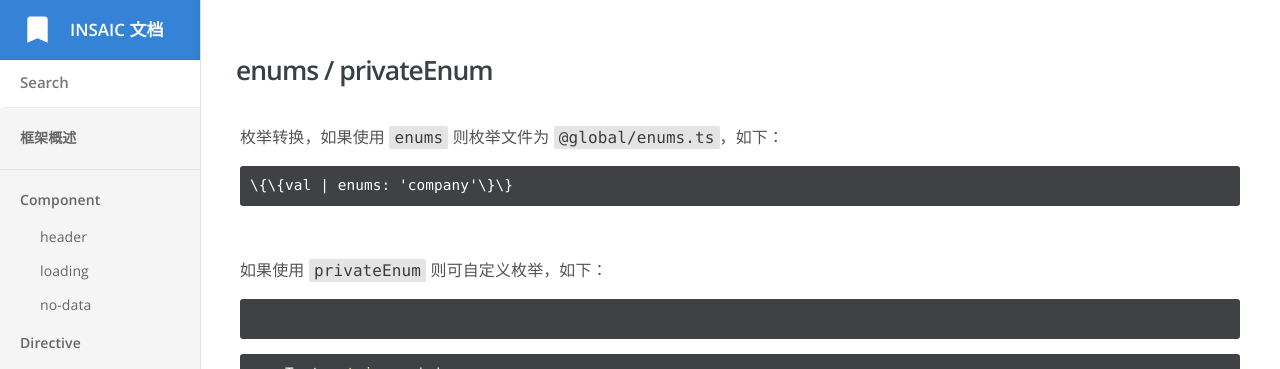
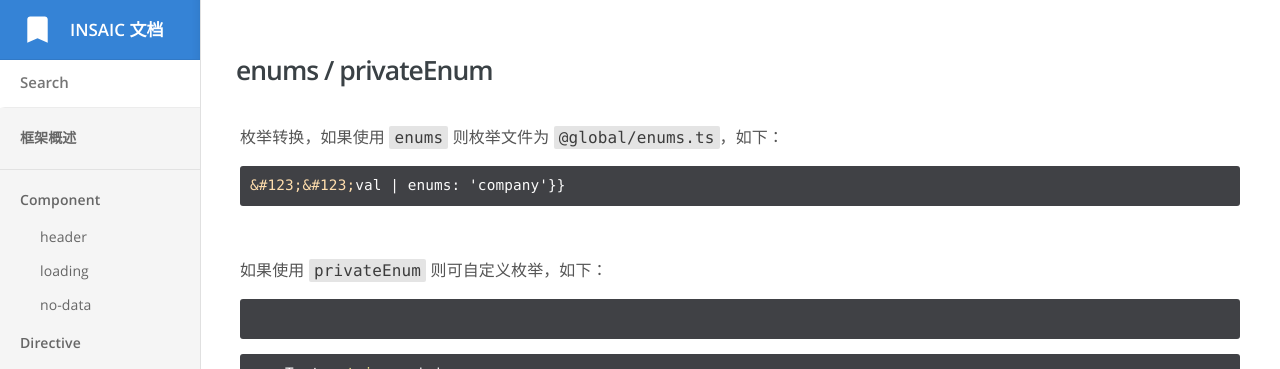
Before and after one commit to insaic/insaic.github.io, a Jekyll site: the page built from _docs/pipe/enums.md, in a window 1280 px wide. Shown: the top 369 px of the page. Built offline with Jekyll 4.4.1, drawn with Linux system fonts in a browser that asks for light colours.

Commit message:
Update enums.md

````diff
--- a/_docs/pipe/enums.md
+++ b/_docs/pipe/enums.md
@@ -6,8 +6,8 @@ order: 1
 
 枚举转换，如果使用 `enums` 则枚举文件为 `@global/enums.ts`，如下：
 
-```typescript
-\{\{val | enums: 'company'\}\}
+```html
+&#123;&#123;val | enums: 'company'}}
 ```
 
 <br>
````
